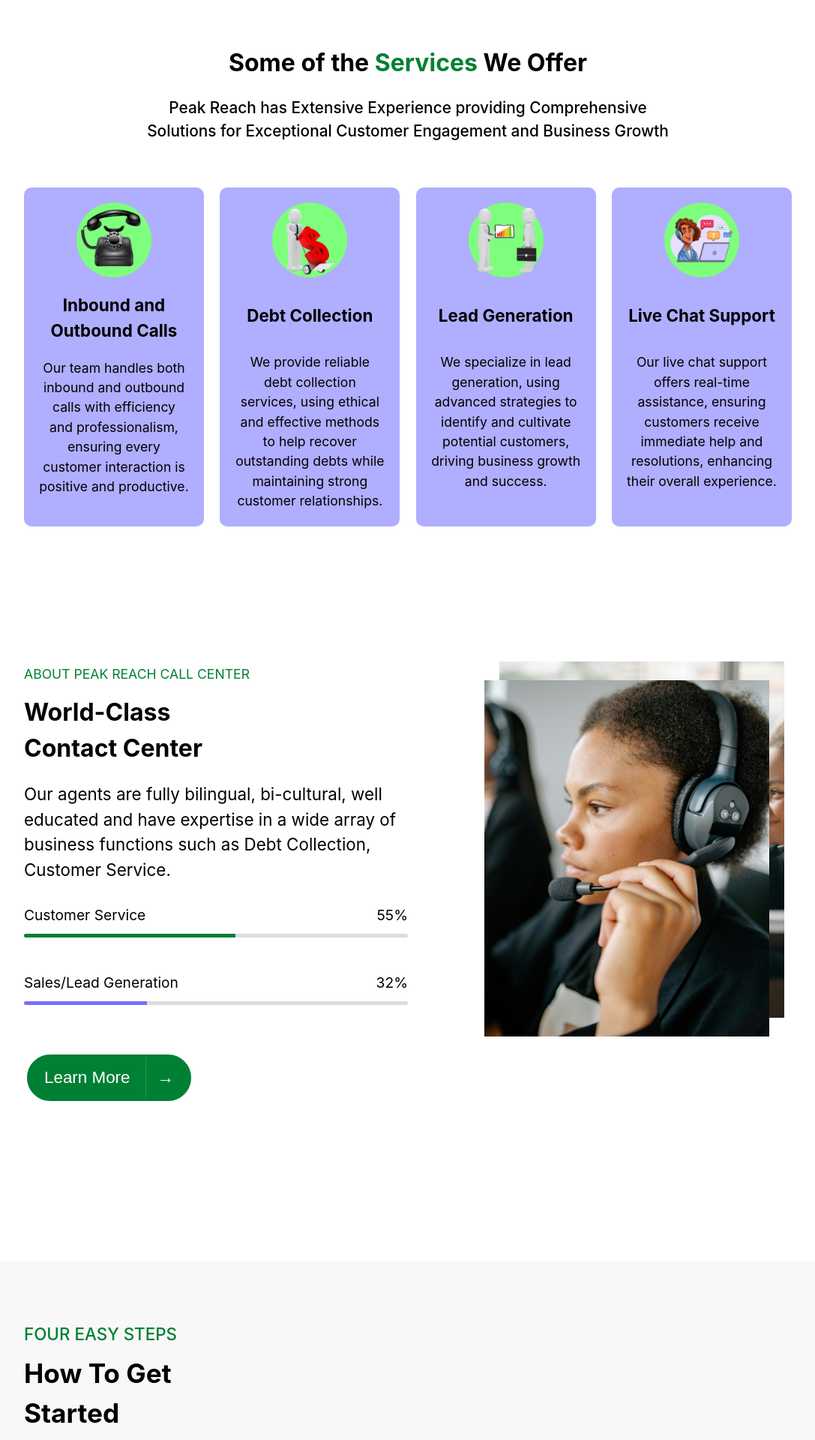
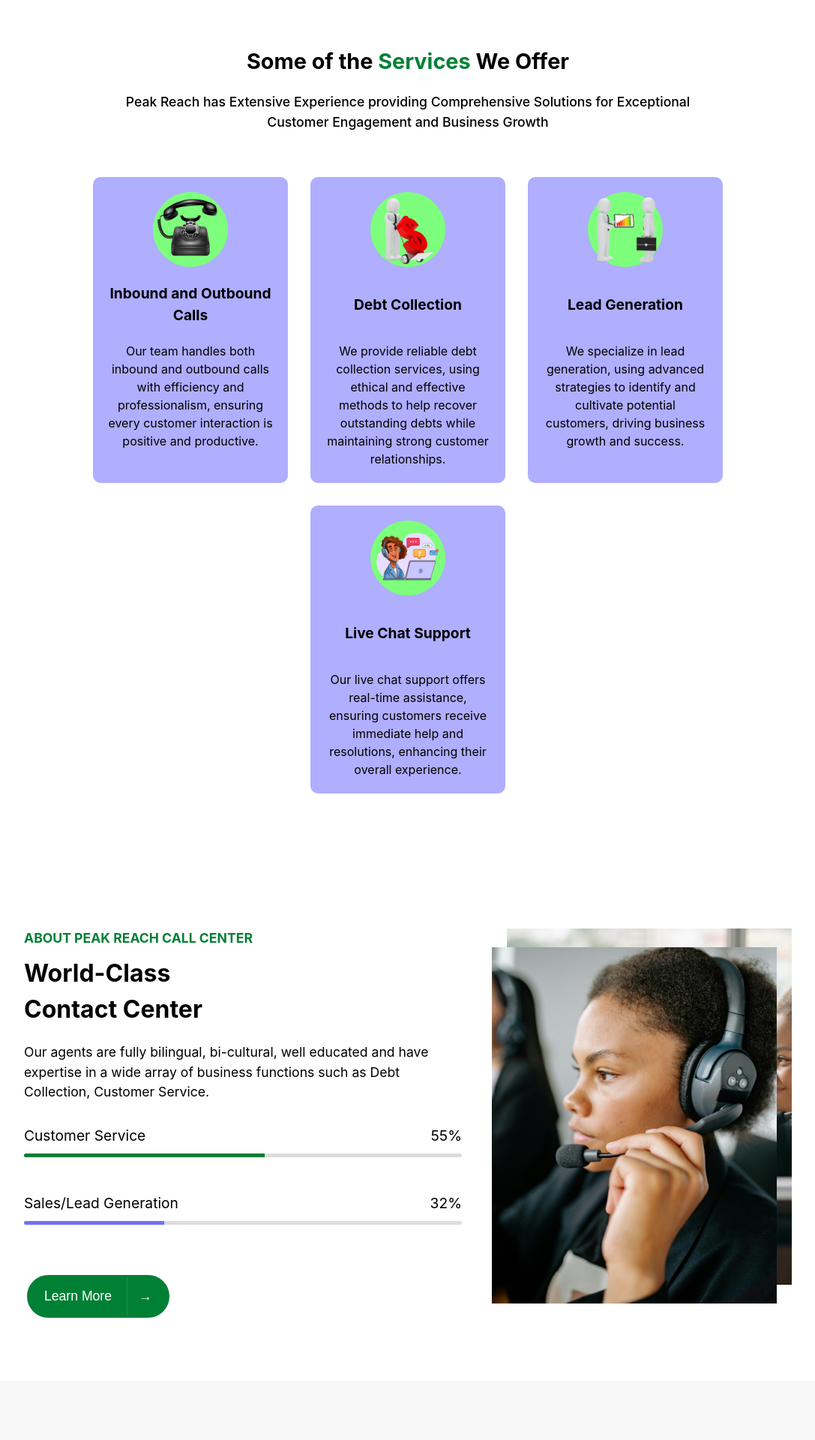
Before and after one commit to k-malongo/PeakReachCallCenter, a React (Vite) app: page / in a window 1280 px wide. Shown: the part 840-2760 px from the top of the page at 75% size, without its empty margins (96-1183 px from the left). Built offline with nearby package versions, Linux system fonts and the light colour scheme.

Commit message:
first screen responsive

```diff
--- a/src/App.css
+++ b/src/App.css
@@ -22,6 +22,8 @@
   margin: 0;
 }
 
+/* NAVBAR */
+
 #navbar {
   width: 100%;
   position: fixed;
@@ -37,7 +39,7 @@
   background: #fff;
   color: #000;
   box-shadow: 0 2px 4px 0 rgba(0, 0, 0, 0.2);
-  height: 11vh;
+  height: 10vh;
   transition: all 0.7s ease-in-out;
 }
 
@@ -86,6 +88,8 @@
   border-bottom: 3px solid #008035;
   transition: all 0.7s ease-in-out;
 }
+
+/* HEADER */
 
 #header {
   height: 100vh;
@@ -141,6 +145,8 @@
   transition: all 0.7s ease-in-out;
 }
 
+/* SERVICES */
+
 #services {
   padding: 10vh 0;
 }
@@ -171,13 +177,13 @@
 #services .container {
   display: flex;
   flex-wrap: wrap;
-  gap: 20px;
-  justify-content: space-between;
+  gap: 30px;
+  justify-content: center;
   margin: 20px 0;
 }
 
 #services .card {
-  width: 200px;
+  width: 220px;
   background: #b0aeff;
   border-radius: 10px;
   padding: 20px;
@@ -213,55 +219,55 @@
   justify-content: center;
 }
 
+/* ABOUT */
+
 #about {
-  height: 100vh;
-  padding: 10vh 10% 0;
-  color: black;
-  position: relative;
-  overflow: hidden;
+  padding: 10vh 10%;
   display: flex;
+  gap: 40px;
+  justify-content: space-between;
 }
 
-#about .aboutleft {
-  width: 50%;
+#about .main {
+  width: 600px;
 }
 
-#about .aboutleft .abouttopic {
+#about .header .title {
+  text-transform: uppercase;
   font-size: 1.1rem;
   color: #008035;
-  padding: 4px 0px;
+  margin-bottom: 10px;
 }
 
-#about .aboutleft .aboutheader {
+#about .header .subtitle {
   font-size: 2rem;
-  font-weight: bold;
-  padding: 10px 0px;
+  margin-bottom: 20px;
+  max-width: 250px;
 }
 
-#about .aboutleft .content {
+#about .description {
   font-size: 1.1rem;
-  font-weight: 200px;
-  padding: 10px 0px 20px;
+  margin-bottom: 20px;
 }
 
-#about .aboutleft .stats_container {
+#about .stats_container {
   color: black;
   margin-bottom: 30px;
 }
 
-#about .aboutleft .stat {
+#about .stat {
   height: 80px;
   color: black;
   padding: 10px 0px 0px;
   font-size: 1.2rem;
 }
 
-#about .aboutleft .stat .statsvalue {
+#about .stat .statsvalue {
   display: flex;
   justify-content: space-between;
 }
 
-#about .aboutleft .stat .statspercent {
+#about .stat .statspercent {
   background-color: gainsboro;
   height: 5px;
   margin-top: 10px;
@@ -270,17 +276,17 @@
   overflow: hidden;
 }
 
-#about .aboutleft .stat:nth-of-type(1) .stat_colored {
+#about .stat:nth-of-type(1) .stat_colored {
   background-color: #008035;
   width: 55%;
 }
 
-#about .aboutleft .stat:nth-of-type(2) .stat_colored {
+#about .stat:nth-of-type(2) .stat_colored {
   background-color: #7470fc;
   width: 32%;
 }
 
-#about .aboutleft .action {
+#about .action {
   background: #008035;
   color: white;
   border: 2px solid #008035;
@@ -290,23 +296,23 @@
   display: flex;
 }
 
-#about .aboutleft .action p {
+#about .action p {
   padding: 15px;
 }
 
-#about .aboutleft .action p:nth-of-type(1) {
+#about .action p:nth-of-type(1) {
   padding-right: 20px;
   border-right: 1px solid #ffffff22;
 }
 
-#about .aboutleft .action:hover {
+#about .action:hover {
   cursor: pointer;
   background: transparent;
   color: #000;
-  transition: all 0.7s ease-in-out;
+  transition: all 1s ease-in-out;
 }
 
-#about .aboutleft .action:hover p:nth-of-type(1) {
+#about .action:hover p:nth-of-type(1) {
   border-right: 1px solid #00000022;
 }
 
@@ -315,27 +321,29 @@
   margin-left: auto;
 }
 
-#about .aboutimg .imagecard {
+#about .background .imagecard {
   width: 400px;
   height: 500px;
   position: relative;
 }
 
-#about .aboutimg .imagecard img {
+#about .background .imagecard img {
   width: 95%;
   height: 95%;
   object-fit: cover;
   position: absolute;
 }
 
-#about .aboutimg .imagecard img:nth-of-type(1) {
+#about .background .imagecard img:nth-of-type(1) {
   top: 5%;
   z-index: 2;
 }
-#about .aboutimg .imagecard img:nth-of-type(2) {
+#about .background .imagecard img:nth-of-type(2) {
   left: 5%;
   z-index: 1;
 }
+
+/* START */
 
 #start {
   background: #f8f8f8;
@@ -345,13 +353,12 @@
 #start .title {
   text-transform: uppercase;
   color: #008035;
-  font-size: 1.4rem;
-  font-weight: 500;
+  font-size: 1.1rem;
 }
 
 #start .subtitle {
   text-transform: capitalize;
-  font-size: 2.2rem;
+  font-size: 2rem;
   margin: 10px 0 40px;
   max-width: 200px;
 }
@@ -383,6 +390,11 @@
   color: #fff;
   padding: 10px;
   border-radius: 50%;
+  width: 30px;
+  height: 30px;
+  display: flex;
+  justify-content: center;
+  align-items: center;
 }
 
 #start .card .line_container .line {
@@ -396,6 +408,8 @@
   font-size: 1.05rem;
 }
 
+/* TESTIMONIALS */
+
 #testimonials {
   background: linear-gradient(to right, #896efd 0%, #4f74fb 100%);
   padding: 10vh 10%;
@@ -408,13 +422,13 @@
 
 #testimonials .title {
   text-transform: uppercase;
-  font-size: 1.4rem;
+  font-size: 1.1rem;
   margin-bottom: 10px;
 }
 
 #testimonials .subtitle {
   text-transform: capitalize;
-  font-size: 2.2rem;
+  font-size: 2rem;
   max-width: 400px;
   margin: 0 auto 40px;
 }
@@ -486,6 +500,8 @@
   background: #008035 !important;
 }
 
+/* FAQ */
+
 #faq {
   padding: 10vh 10%;
 }
@@ -499,13 +515,13 @@
 #faq .title {
   text-transform: uppercase;
   color: #008035;
-  font-size: 1.4rem;
+  font-size: 1.1rem;
   margin-bottom: 20px;
 }
 
 #faq .subtitle {
   text-transform: capitalize;
-  font-size: 2.2rem;
+  font-size: 2rem;
 }
 
 #faq .container {
@@ -601,6 +617,8 @@
   margin: 0;
 }
 
+/* TEAM */
+
 #team {
   padding: 10vh 10% 15vh;
 }
@@ -614,12 +632,12 @@
 #team .header .title {
   color: #008035;
   text-transform: uppercase;
-  font-size: 1.4rem;
+  font-size: 1.1rem;
   margin-bottom: 20px;
 }
 
 #team .header .subtitle {
-  font-size: 2.2rem;
+  font-size: 2rem;
   text-transform: capitalize;
 }
 
@@ -627,7 +645,7 @@
   display: flex;
   flex-wrap: wrap;
   justify-content: center;
-  gap: 25px;
+  gap: 40px;
 }
 
 #team .card {
@@ -660,7 +678,7 @@
 
 #team .card .name {
   text-align: center;
-  font-size: 1.5rem;
+  font-size: 1.2rem;
   margin-bottom: 7px;
 }
 
@@ -672,7 +690,7 @@
 
 #team .card .position {
   text-align: center;
-  font-size: 1.4rem;
+  font-size: 1.2rem;
   font-weight: normal;
   margin-bottom: 15px;
 }
@@ -684,7 +702,7 @@
 }
 
 #team .card .icon {
-  font-size: 1.7rem;
+  font-size: 1.5rem;
 }
 
 #team .card .icon:hover {
@@ -693,13 +711,15 @@
   transition: all 0.3s ease-in-out;
 }
 
+/* CONTACT */
+
 #contact {
   position: relative;
 }
 
 #contact .contact_container {
-  height: 500px;
-  width: 400px;
+  height: 550px;
+  width: 450px;
   position: absolute;
   top: 50%;
   right: 10%;
@@ -739,7 +759,7 @@
 }
 
 #contact .contact_container .form .title {
-  font-size: 2.4rem;
+  font-size: 2rem;
   text-transform: capitalize;
   margin-bottom: 20px;
 }
@@ -755,7 +775,6 @@
   margin-top: 20px;
   border-radius: 30px;
   border: 2px solid #008035;
-  font-size: 1.2rem;
   padding: 8px 30px;
 }
 
@@ -764,6 +783,8 @@
   color: #008035;
   transition: all 0.7s ease-in-out;
 }
+
+/* FOOTER */
 
 #footer {
   background: #233d4d;
@@ -835,64 +856,4 @@
 }
 
 @media only screen and (max-width: 1280px) {
-  #navbar .links a {
-    font-size: 1.3rem;
-  }
-
-  #header .card {
-    width: 700px;
-  }
-
-  #header .title {
-    font-size: 2.4rem;
-  }
-
-  #header .description {
-    font-size: 1.15rem;
-  }
-
-  #header .action {
-    font-size: 1.2rem;
-  }
-
-  #services .title {
-    font-size: 2rem;
-  }
-
-  #services .subtitle {
-    max-width: 700px;
-    font-size: 1.3rem;
-  }
-
-  #services .card_title {
-    font-size: 1.4rem;
-  }
-
-  #services .card p {
-    font-size: 1.1rem;
-  }
-
-  #about .aboutleft .content {
-    font-size: 1.4rem;
-  }
-
-  #about .aboutleft .action {
-    font-size: 1.4rem;
-  }
-
-  #testimonials .card {
-    min-height: 280px;
-  }
-
-  #testimonials .card .quote_icon {
-    height: 90px;
-  }
-
-  #start .card .card_text {
-    max-width: 220px;
-  }
-
-  #start .prices .card {
-    height: 410px;
-  }
 }
--- a/src/components/About.jsx
+++ b/src/components/About.jsx
@@ -1,26 +1,17 @@
 export default function About() {
   return (
     <div id="about">
-			<div className="aboutleft">
-				<div className="abouttopic">
-					<p>ABOUT PEAK REACH CALL CENTER</p>
+      <div className="main">
+        <div className="header">
+          <h2 className="title">about peak reach call center</h2>
+          <h3 className="subtitle">World-Class Contact Center</h3>
         </div>
 
-				<div className="aboutheader">
-					<p>
-						World-Class
-						<br />
-						Contact Center
-					</p>
-				</div>
-
-				<div className="content">
-					<p>
+        <p className="description">
           Our agents are fully bilingual, bi-cultural, well educated and have
           expertise in a wide array of business functions such as Debt
           Collection, Customer Service.
         </p>
-				</div>
 
         <div className="stats_container">
           <div className="stat">
@@ -52,7 +43,7 @@
         </button>
       </div>
 
-			<div className="aboutimg">
+      <div className="background">
         <div className="imagecard">
           <img src="/images/about.jpg" alt="" />
           <img src="/images/header.jpg" alt="" />
--- a/src/components/Contact.jsx
+++ b/src/components/Contact.jsx
@@ -10,7 +10,7 @@
         center={[1.3107, 36.8219]}
         zoom={10}
         scrollWheelZoom={false}
-        style={{ height: "550px", zIndex: 1 }}
+        style={{ height: "600px", zIndex: 1 }}
       >
         <TileLayer
           attribution='&copy; <a href="https://www.openstreetmap.org/copyright">OpenStreetMap</a> contributors'
```
Lines whose indentation alone changed are shown as unchanged.
